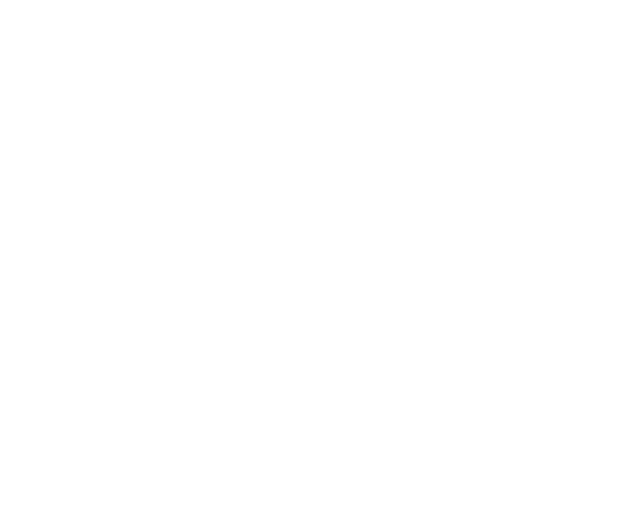
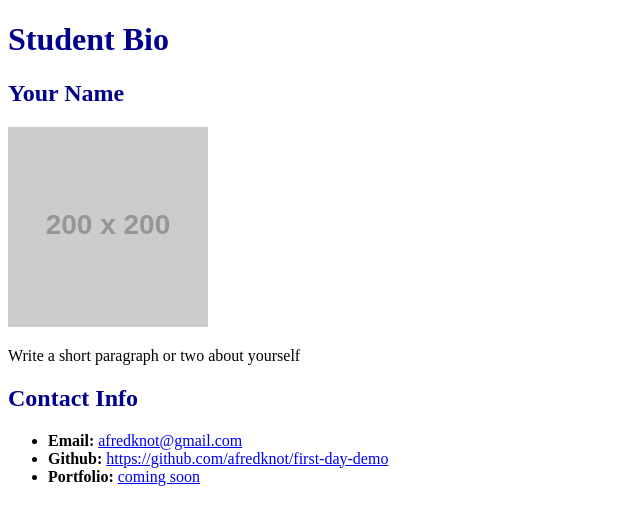
Before and after one commit to afredknot/first-day-demo, a plain HTML site: page index.html in a window 1280 px wide. Shown: the whole page, without its empty margins (0-640 px from the left). Drawn offline with Linux system fonts and the light colour scheme; files that its build step writes are made by us from their sources; placeholder pictures from the web are drawn by us.

Commit message:
added html attributes and css style

```diff
--- a/index.html
+++ b/index.html
@@ -1,10 +1,37 @@
 <!DOCTYPE html>
-<html lang="en">
+<html lang="en-US">
+
   <head>
-    <meta charset="UTF-8" />
-    <meta http-equiv="X-UA-Compatible" content="IE=edge" />
-    <meta name="viewport" content="width=device-width, initial-scale=1.0" />
-    <title>Document</title>
+    <meta charset="UTF-8">
+    <title>Student Bio</title>
+    <!-- Link to stylesheet using rel and href attributes -->
+    <link rel="stylesheet" href="./assets/css/style.css" />
   </head>
-  <body></body>
-</html>
+
+  <body>
+
+    <body>
+      <header>
+        <h1 class="title">Student Bio</h1>
+      </header>
+      <!-- TODO: add class attribute  -->
+      <section>
+        <h2 class="title">Your Name</h2>
+        <!-- TODO: modify img attributes -->
+        <img src="https://via.placeholder.com/200" alt="Your Name" />
+        <p>Write a short paragraph or two about yourself</p>
+      </section>
+      <!-- TODO: add class attribute -->
+      <section>
+        <h2 class="title">Contact Info</h2>
+        <ul>
+          <!-- TODO: add id attribute -->
+          <li><strong>Email:</strong> <a href="#">afredknot@gmail.com</a></li>
+          <!-- TODO: add id attribute -->
+          <li><strong>Github:</strong> <a href="#">https://github.com/afredknot/first-day-demo</a></li>
+          <!-- TODO: add id attribute -->
+          <li><strong>Portfolio:</strong> <a href="#">coming soon</a></li>
+        </ul>
+      </section>
+    </body>
+  </html>
--- /dev/null
+++ b/style.css
@@ -0,0 +1,19 @@
+.lesson {
+  background-color: lemonchiffon;
+}
+
+.title {
+  color: darkblue;
+}
+
+#email {
+  background-color: goldenrod;
+}
+
+#github {
+  background-color: lightsteelblue;
+}
+
+#portfolio {
+  background-color: darkorange;
+}
```
